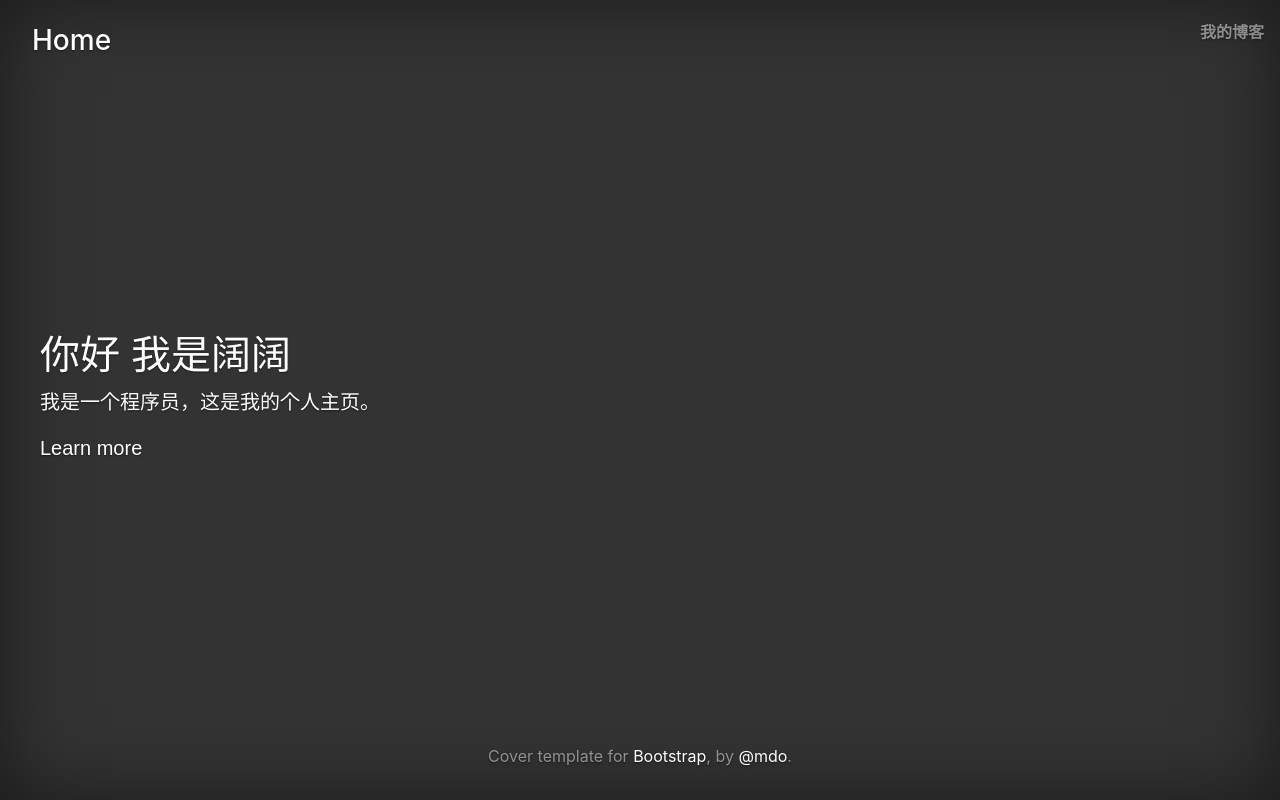
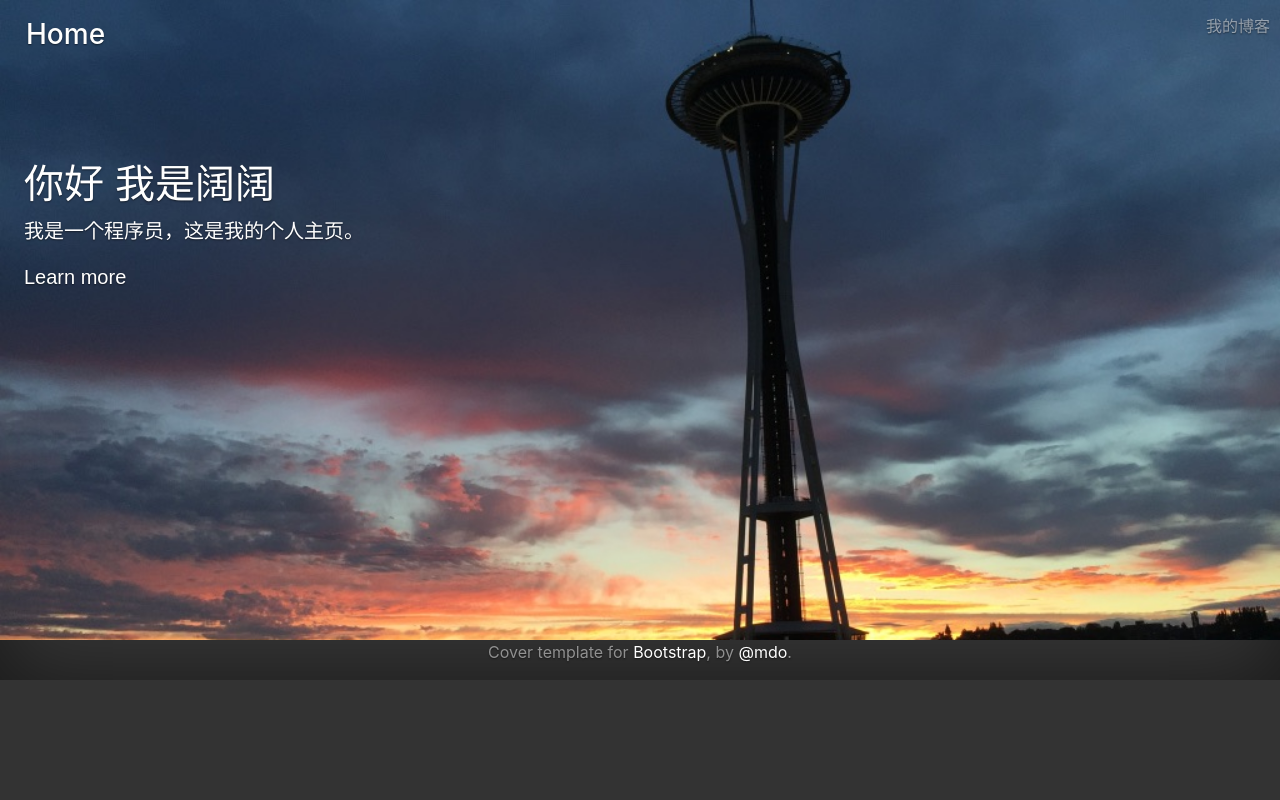
Before and after one commit to xkuokuo/xkuokuo.homepage, a plain HTML site: page index.html in a window 1280 px wide. Drawn offline with nearby package versions, Linux system fonts and the light colour scheme.

Commit message:
Cover Page Formatting

```diff
--- a/index.html
+++ b/index.html
@@ -18,8 +18,8 @@
 
   <body class="text-center">
 
-    <div class="cover-container d-flex w-100 h-100 p-3 mx-auto flex-column">
-      <header class="masthead mb-auto">
+    <div class="cover-container d-flex w-100 h-100 mx-auto flex-column">
+      <header class="masthead">
         <div class="inner">
           <h3 class="masthead-brand"><a class="nav-link active" href="#">Home</a></h3>
           <nav class="nav nav-masthead justify-content-center">
@@ -28,7 +28,7 @@
         </div>
       </header>
 
-      <main role="main" class="inner cover">
+      <main role="main" class="inner cover" style="background-image:url(static/img/spaceneedle_background.jpg)">
       <div class="row">
         <div class="col">
           <div class="cover_text_content">
--- a/static/css/cover.css
+++ b/static/css/cover.css
@@ -26,7 +26,6 @@ a:hover {
 
 html,
 body {
-  height: 100%;
   background-color: #333;
 }
 
@@ -43,7 +42,11 @@ body {
  * Header
  */
 .masthead {
-  margin-bottom: 2rem;
+  position: fixed;
+  top: 0;
+  left: 0;
+  width: 100%;
+  padding: 10px;
 }
 
 .masthead-brand {
@@ -52,7 +55,6 @@ body {
 
 .nav-masthead .nav-link {
   padding: .25rem 0;
-  font-weight: 700;
   color: rgba(255, 255, 255, .5);
   background-color: transparent;
   border-bottom: .25rem solid transparent;
@@ -86,12 +88,13 @@ body {
  * Cover
  */
 .cover {
-  padding: 0 1.5rem;
+  width: 100%;
+  height: 80vh;
+  padding: 10rem 1.5rem;
   font-family: Arial, "Microsoft YaHei", "微软雅黑";
-}
-.cover .btn-lg {
-  padding: .75rem 1.25rem;
-  font-weight: 700;
+  background-repeat: no-repeat;
+  background-size: cover;
+  background-position: center top;
 }
 .cover_text_content {
   max-width: 460px;
```
Also changed, not shown: static/img/spaceneedle_background.jpg (added), 1 other file.
